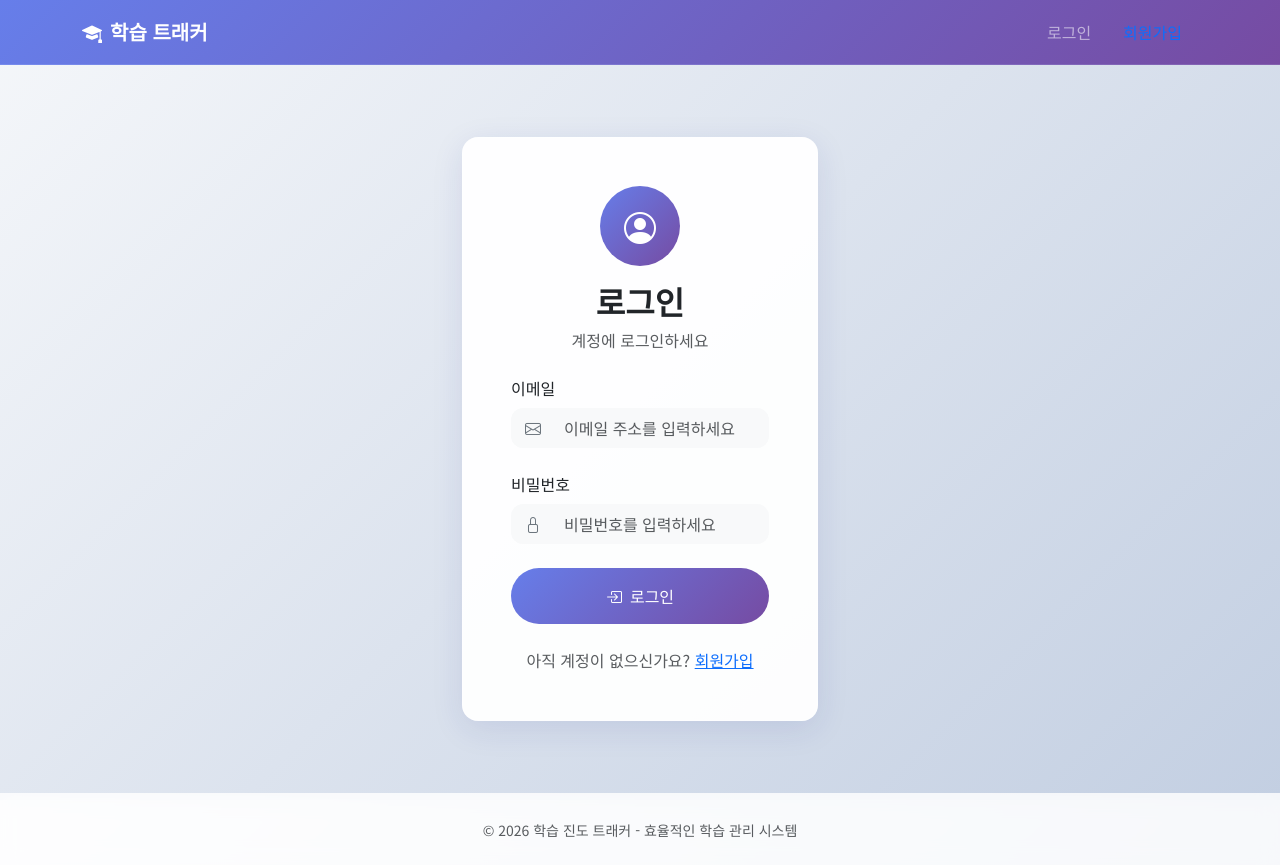
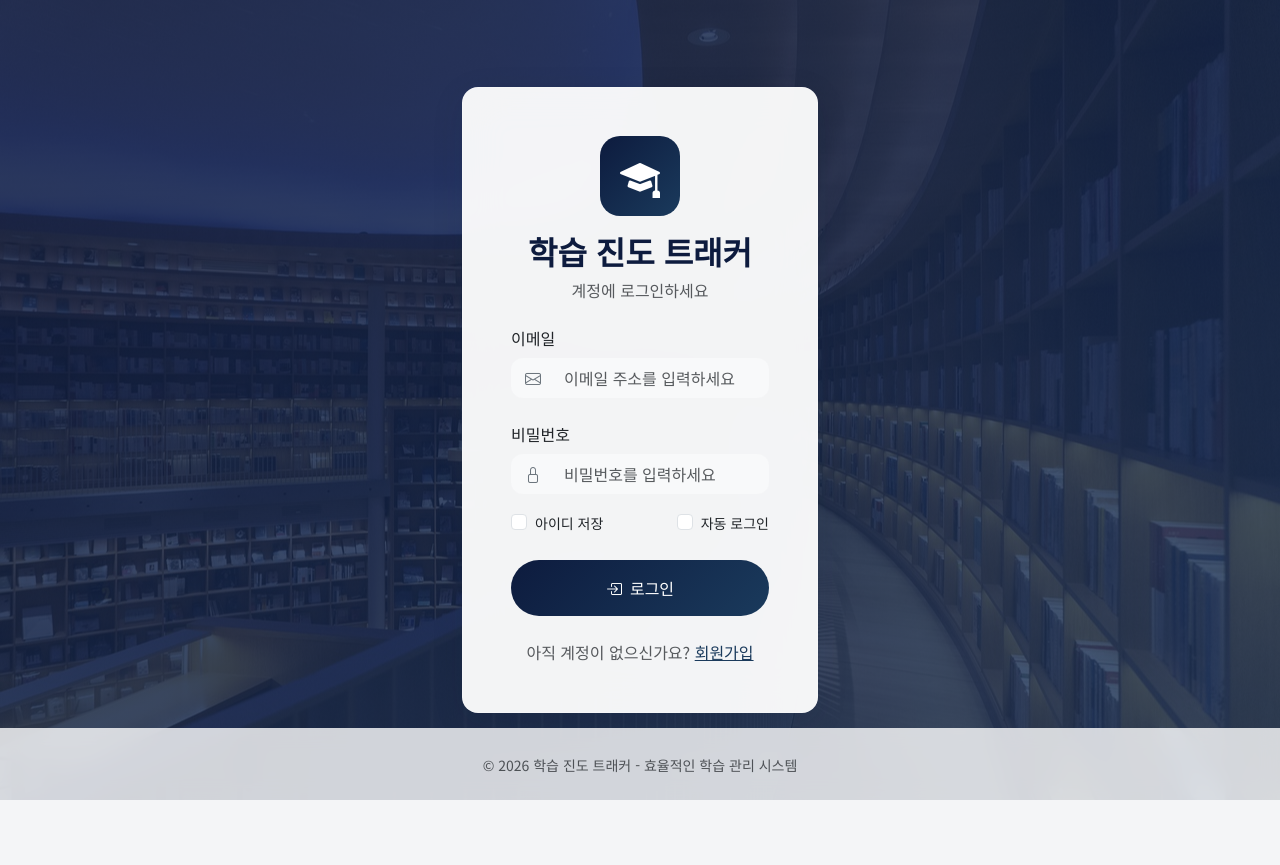
Before and after one commit to yonseiedtech/Learning_Tracker, a Flask app: page /auth/login in a window 1280 px wide. After the commit the page ends 800 px from the top, so only its background shows below. Run offline with Flask 3, Linux system fonts and the light colour scheme; some libraries are stand-ins or nearby versions.

Commit message:
Add login persistence and update site theme to navy
Implements "remember me" and "auto-login" functionality on the login page, persisting user email via cookies and adjusting session duration. Updates site-wide color schemes and background images to a navy theme, impacting various templates and CSS files.

Replit-Commit-Author: Agent
Replit-Commit-Session-Id: 53278480-8dba-44e6-b34d-d8bc547a0744
Replit-Commit-Checkpoint-Type: intermediate_checkpoint
Replit-Commit-Event-Id: 08da85d5-40bc-4593-873a-bbdd24afde33
Replit-Commit-Screenshot-Url: https://storage.googleapis.com/screenshot-production-us-central1/9e7cd1d4-9efb-408f-86c5-07a8ed5140b1/53278480-8dba-44e6-b34d-d8bc547a0744/EJcNk6S
Replit-Helium-Checkpoint-Created: true

```diff
--- a/app/forms.py
+++ b/app/forms.py
@@ -24,6 +24,8 @@ class RegistrationForm(FlaskForm):
 class LoginForm(FlaskForm):
     email = StringField('이메일', validators=[DataRequired(message='이메일을 입력하세요'), Email(message='올바른 이메일 형식을 입력하세요')])
     password = PasswordField('비밀번호', validators=[DataRequired(message='비밀번호를 입력하세요')])
+    remember_id = BooleanField('아이디 저장')
+    auto_login = BooleanField('자동 로그인')
     submit = SubmitField('로그인')
 
 class CourseForm(FlaskForm):
--- a/app/routes/auth.py
+++ b/app/routes/auth.py
@@ -1,6 +1,7 @@
-from flask import Blueprint, render_template, redirect, url_for, flash, request
+from flask import Blueprint, render_template, redirect, url_for, flash, request, make_response
 from flask_login import login_user, logout_user, login_required, current_user
 from urllib.parse import urlparse
+from datetime import timedelta
 from app import db
 from app.models import User
 from app.forms import RegistrationForm, LoginForm
@@ -40,16 +41,35 @@ def login():
         return redirect(url_for('main.dashboard'))
 
     form = LoginForm()
+
+    # 저장된 이메일 쿠키에서 불러오기
+    saved_email = request.cookies.get('saved_email', '')
+    if request.method == 'GET' and saved_email:
+        form.email.data = saved_email
+        form.remember_id.data = True
+
     if form.validate_on_submit():
         user = User.query.filter_by(email=form.email.data).first()
         if user and user.check_password(form.password.data):
-            login_user(user)
+            # 자동 로그인 옵션에 따라 remember 설정
+            remember = form.auto_login.data
+            login_user(user, remember=remember, duration=timedelta(days=30) if remember else None)
+
             next_page = request.args.get('next')
             if next_page and is_safe_url(next_page):
                 flash('로그인되었습니다!', 'success')
-                return redirect(next_page)
-            flash('로그인되었습니다!', 'success')
-            return redirect(url_for('main.dashboard'))
+                response = make_response(redirect(next_page))
+            else:
+                flash('로그인되었습니다!', 'success')
+                response = make_response(redirect(url_for('main.dashboard')))
+
+            # 아이디 저장 옵션 처리
+            if form.remember_id.data:
+                response.set_cookie('saved_email', str(form.email.data), max_age=60*60*24*365)  # 1년
+            else:
+                response.delete_cookie('saved_email')
+
+            return response
         flash('이메일 또는 비밀번호가 올바르지 않습니다.', 'danger')
 
     return render_template('auth/login.html', form=form)
--- a/app/static/css/style.css
+++ b/app/static/css/style.css
@@ -1,11 +1,15 @@
 :root {
-    --primary-gradient: linear-gradient(135deg, #667eea 0%, #764ba2 100%);
+    --primary-gradient: linear-gradient(135deg, #0d1b3e 0%, #1a3a5c 100%);
     --secondary-gradient: linear-gradient(135deg, #11998e 0%, #38ef7d 100%);
     --tertiary-gradient: linear-gradient(135deg, #fc4a1a 0%, #f7b733 100%);
+    --navy-primary: #0d1b3e;
+    --navy-secondary: #1a3a5c;
+    --navy-light: #2a5a8c;
+    --navy-accent: #3d7ab8;
     --glass-bg: rgba(255, 255, 255, 0.95);
     --glass-border: rgba(255, 255, 255, 0.18);
-    --shadow-soft: 0 8px 32px rgba(31, 38, 135, 0.1);
-    --shadow-hover: 0 16px 48px rgba(31, 38, 135, 0.15);
+    --shadow-soft: 0 8px 32px rgba(13, 27, 62, 0.1);
+    --shadow-hover: 0 16px 48px rgba(13, 27, 62, 0.15);
     --border-radius: 16px;
     --border-radius-lg: 24px;
     --border-radius-sm: 12px;
@@ -28,7 +32,7 @@ main {
 }
 
 .glass-nav {
-    background: linear-gradient(135deg, #667eea 0%, #764ba2 100%);
+    background: linear-gradient(135deg, #0d1b3e 0%, #1a3a5c 100%);
     backdrop-filter: blur(10px);
     border-bottom: 1px solid rgba(255, 255, 255, 0.1);
     padding: 0.75rem 0;
@@ -227,7 +231,7 @@ main {
 }
 
 .input-group-modern:focus-within {
-    border-color: #667eea;
+    border-color: var(--navy-light);
     background: white;
 }
 
@@ -255,7 +259,7 @@ main {
 
 .btn-primary:hover {
     transform: translateY(-2px);
-    box-shadow: 0 8px 24px rgba(102, 126, 234, 0.4);
+    box-shadow: 0 8px 24px rgba(13, 27, 62, 0.4);
 }
 
 .course-card {
@@ -317,7 +321,7 @@ main {
 }
 
 .checkpoint-item:hover {
-    border-color: #667eea;
+    border-color: var(--navy-light);
     box-shadow: var(--shadow-soft);
 }
 
@@ -337,7 +341,7 @@ main {
 }
 
 .stat-card.info {
-    background: linear-gradient(135deg, #667eea 0%, #764ba2 100%);
+    background: linear-gradient(135deg, var(--navy-primary) 0%, var(--navy-secondary) 100%);
 }
 
 .stat-card.warning {
@@ -364,7 +368,7 @@ main {
 }
 
 .role-option .form-check-input:checked ~ .form-check-label {
-    color: #667eea;
+    color: var(--navy-light);
     font-weight: 600;
 }
 
@@ -438,7 +442,7 @@ main {
 }
 
 .breadcrumb-item a {
-    color: #667eea;
+    color: var(--navy-light);
     text-decoration: none;
 }
 
@@ -484,8 +488,8 @@ main {
 }
 
 :root {
-    --primary-color: #667eea;
-    --secondary-color: #764ba2;
+    --primary-color: #0d1b3e;
+    --secondary-color: #1a3a5c;
 }
 
 @media (max-width: 768px) {
@@ -608,7 +612,7 @@ main {
 }
 
 .session-reminder {
-    background: linear-gradient(135deg, #667eea 0%, #764ba2 100%);
+    background: linear-gradient(135deg, var(--navy-primary) 0%, var(--navy-secondary) 100%);
     color: white;
     border-radius: 12px;
     padding: 1rem;
@@ -622,7 +626,7 @@ main {
 }
 
 .focus-ring:focus {
-    outline: 3px solid rgba(102, 126, 234, 0.5);
+    outline: 3px solid rgba(13, 27, 62, 0.5);
     outline-offset: 2px;
 }
 
@@ -643,7 +647,7 @@ main {
 
 .btn:focus-visible,
 .form-control:focus-visible {
-    box-shadow: 0 0 0 3px rgba(102, 126, 234, 0.25);
+    box-shadow: 0 0 0 3px rgba(13, 27, 62, 0.25);
 }
 
 [data-tooltip] {
--- a/app/templates/analytics/instructor.html
+++ b/app/templates/analytics/instructor.html
@@ -110,8 +110,8 @@ new Chart(completionCtx, {
         datasets: [{
             label: '완료율 (%)',
             data: stats.map(s => s.completion_rate),
-            backgroundColor: 'rgba(102, 126, 234, 0.7)',
-            borderColor: 'rgba(102, 126, 234, 1)',
+            backgroundColor: 'rgba(13, 27, 62, 0.7)',
+            borderColor: 'rgba(13, 27, 62, 1)',
             borderWidth: 1,
             borderRadius: 8
         }]
--- a/app/templates/auth/login.html
+++ b/app/templates/auth/login.html
@@ -3,14 +3,17 @@
 {% block title %}로그인 - 학습 진도 트래커{% endblock %}
 
 {% block content %}
-<div class="row justify-content-center py-5">
+<div class="login-page-wrapper">
+    <div class="login-bg-overlay"></div>
+    <div class="container position-relative">
+        <div class="row justify-content-center py-5 min-vh-100 align-items-center">
             <div class="col-md-5 col-lg-4">
-        <div class="glass-card p-4 p-md-5">
+                <div class="glass-card login-card p-4 p-md-5">
                     <div class="text-center mb-4">
                         <div class="auth-icon mb-3">
-                    <i class="bi bi-person-circle"></i>
+                            <i class="bi bi-mortarboard-fill"></i>
                         </div>
-                <h2 class="fw-bold">로그인</h2>
+                        <h2 class="fw-bold">학습 진도 트래커</h2>
                         <p class="text-muted">계정에 로그인하세요</p>
                     </div>
                     <form method="POST">
@@ -25,7 +28,7 @@
                             <div class="text-danger small mt-1">{{ error }}</div>
                             {% endfor %}
                         </div>
-                <div class="mb-4">
+                        <div class="mb-3">
                             <label class="form-label fw-medium">{{ form.password.label.text }}</label>
                             <div class="input-group input-group-modern">
                                 <span class="input-group-text"><i class="bi bi-lock"></i></span>
@@ -34,6 +37,18 @@
                             {% for error in form.password.errors %}
                             <div class="text-danger small mt-1">{{ error }}</div>
                             {% endfor %}
+                        </div>
+                        <div class="mb-4">
+                            <div class="d-flex justify-content-between align-items-center">
+                                <div class="form-check">
+                                    {{ form.remember_id(class="form-check-input") }}
+                                    <label class="form-check-label small" for="remember_id">{{ form.remember_id.label.text }}</label>
+                                </div>
+                                <div class="form-check">
+                                    {{ form.auto_login(class="form-check-input") }}
+                                    <label class="form-check-label small" for="auto_login">{{ form.auto_login.label.text }}</label>
+                                </div>
+                            </div>
                         </div>
                         <button type="submit" class="btn btn-primary w-100 py-3 rounded-pill fw-medium">
                             <i class="bi bi-box-arrow-in-right me-2"></i>로그인
@@ -47,4 +62,81 @@
                 </div>
             </div>
         </div>
+    </div>
+</div>
+
+<style>
+.login-page-wrapper {
+    position: fixed;
+    top: 0;
+    left: 0;
+    width: 100%;
+    height: 100%;
+    overflow-y: auto;
+    background-image: url('{{ url_for("static", filename="images/login-bg.jpg") }}');
+    background-size: cover;
+    background-position: center;
+    background-attachment: fixed;
+}
+
+.login-bg-overlay {
+    position: fixed;
+    top: 0;
+    left: 0;
+    width: 100%;
+    height: 100%;
+    background: linear-gradient(135deg, rgba(13, 27, 62, 0.85) 0%, rgba(23, 48, 89, 0.80) 100%);
+    z-index: 0;
+}
+
+.login-page-wrapper .container {
+    z-index: 1;
+}
+
+.login-card {
+    background: rgba(255, 255, 255, 0.95) !important;
+    backdrop-filter: blur(20px);
+}
+
+.login-card .auth-icon {
+    width: 80px;
+    height: 80px;
+    background: linear-gradient(135deg, #0d1b3e 0%, #1a3a5c 100%);
+    border-radius: 20px;
+    display: inline-flex;
+    align-items: center;
+    justify-content: center;
+    font-size: 2.5rem;
+    color: white;
+    margin-bottom: 1rem;
+}
+
+.login-card h2 {
+    color: #0d1b3e;
+}
+
+.login-card .form-check-input:checked {
+    background-color: #0d1b3e;
+    border-color: #0d1b3e;
+}
+
+.login-card .btn-primary {
+    background: linear-gradient(135deg, #0d1b3e 0%, #1a3a5c 100%);
+    border: none;
+}
+
+.login-card .btn-primary:hover {
+    background: linear-gradient(135deg, #1a3a5c 0%, #2a5a8c 100%);
+    transform: translateY(-2px);
+    box-shadow: 0 8px 24px rgba(13, 27, 62, 0.3);
+}
+
+.login-card .text-primary {
+    color: #1a3a5c !important;
+}
+
+.login-card .text-primary:hover {
+    color: #0d1b3e !important;
+}
+</style>
 {% endblock %}
--- a/app/templates/courses/start_session.html
+++ b/app/templates/courses/start_session.html
@@ -78,11 +78,11 @@
     background: rgba(255,255,255,0.5);
 }
 .session-type-card:hover {
-    background: rgba(102, 126, 234, 0.05);
+    background: rgba(13, 27, 62, 0.05);
 }
 .session-type-card:has(input:checked) {
     border-color: var(--primary-color) !important;
-    background: rgba(102, 126, 234, 0.1);
+    background: rgba(13, 27, 62, 0.1);
 }
 </style>
 
--- a/app/templates/dashboard/student.html
+++ b/app/templates/dashboard/student.html
@@ -11,7 +11,7 @@
 <div class="row g-4 mb-4">
     <div class="col-6 col-lg-3">
         <div class="glass-card stat-card p-4 text-center h-100">
-            <div class="stat-icon mb-2" style="background: linear-gradient(135deg, #667eea, #764ba2);">
+            <div class="stat-icon mb-2" style="background: linear-gradient(135deg, #0d1b3e, #1a3a5c);">
                 <i class="bi bi-fire fs-4 text-white"></i>
             </div>
             <div class="stat-value display-6 fw-bold">{{ streak_days }}</div>
@@ -182,7 +182,7 @@
 }
 .stat-card:hover {
     transform: translateY(-5px);
-    box-shadow: 0 15px 40px rgba(102, 126, 234, 0.15);
+    box-shadow: 0 15px 40px rgba(13, 27, 62, 0.15);
 }
 .stat-icon {
     width: 48px;
--- a/app/templates/forum/list.html
+++ b/app/templates/forum/list.html
@@ -75,7 +75,7 @@
     flex-shrink: 0;
 }
 .list-group-item-action:hover {
-    background: rgba(102, 126, 234, 0.05);
+    background: rgba(13, 27, 62, 0.05);
 }
 </style>
 {% endblock %}
```
Also changed, not shown: app/templates/checkpoints/ai_generate.html (+4 -4 lines), app/templates/courses/live_instructor.html (+10 -10 lines), app/templates/courses/live_student.html (+6 -6 lines), app/templates/dashboard/instructor.html (+7 -7 lines), app/static/images/login-bg.jpg (added). Lines whose indentation alone changed are shown as unchanged.
